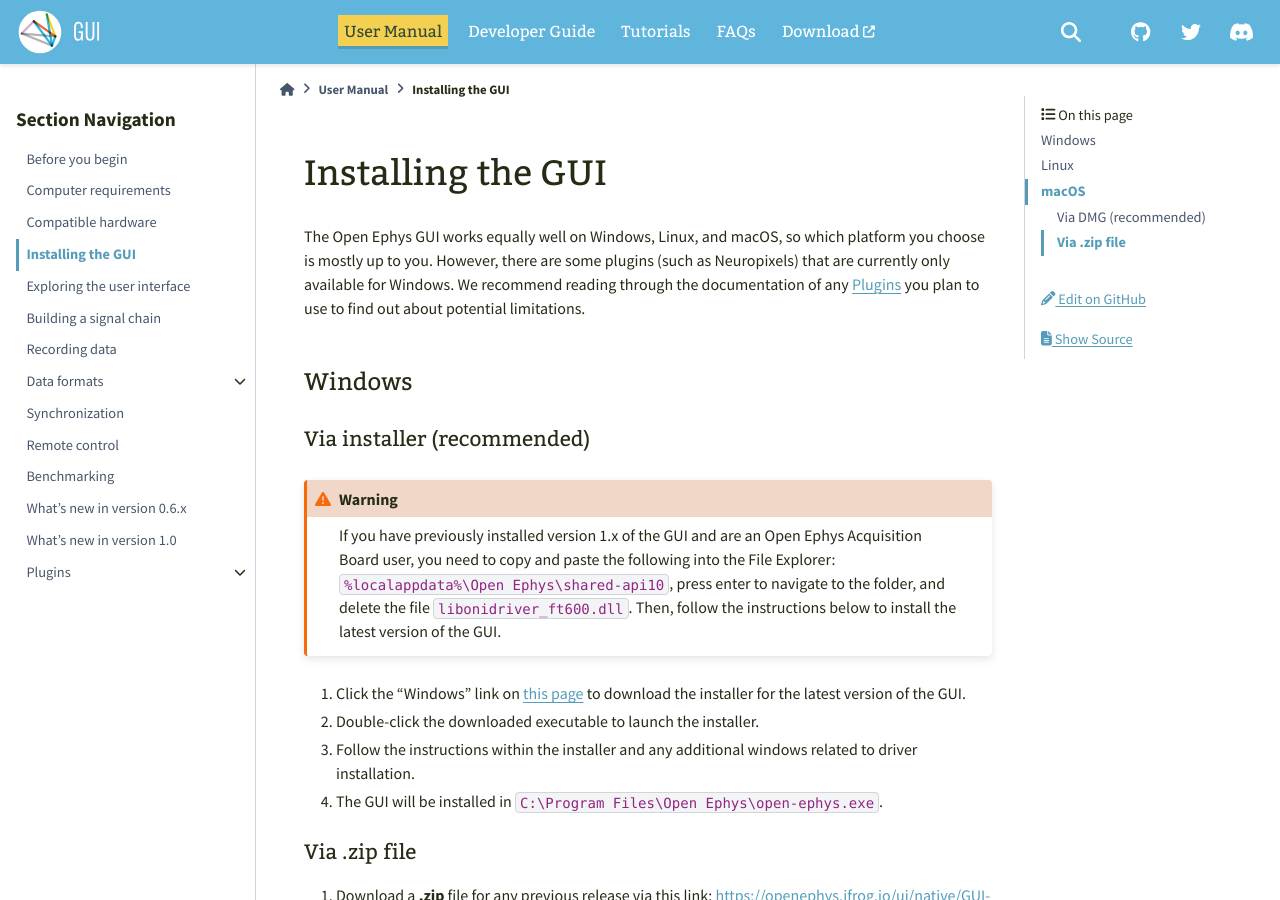
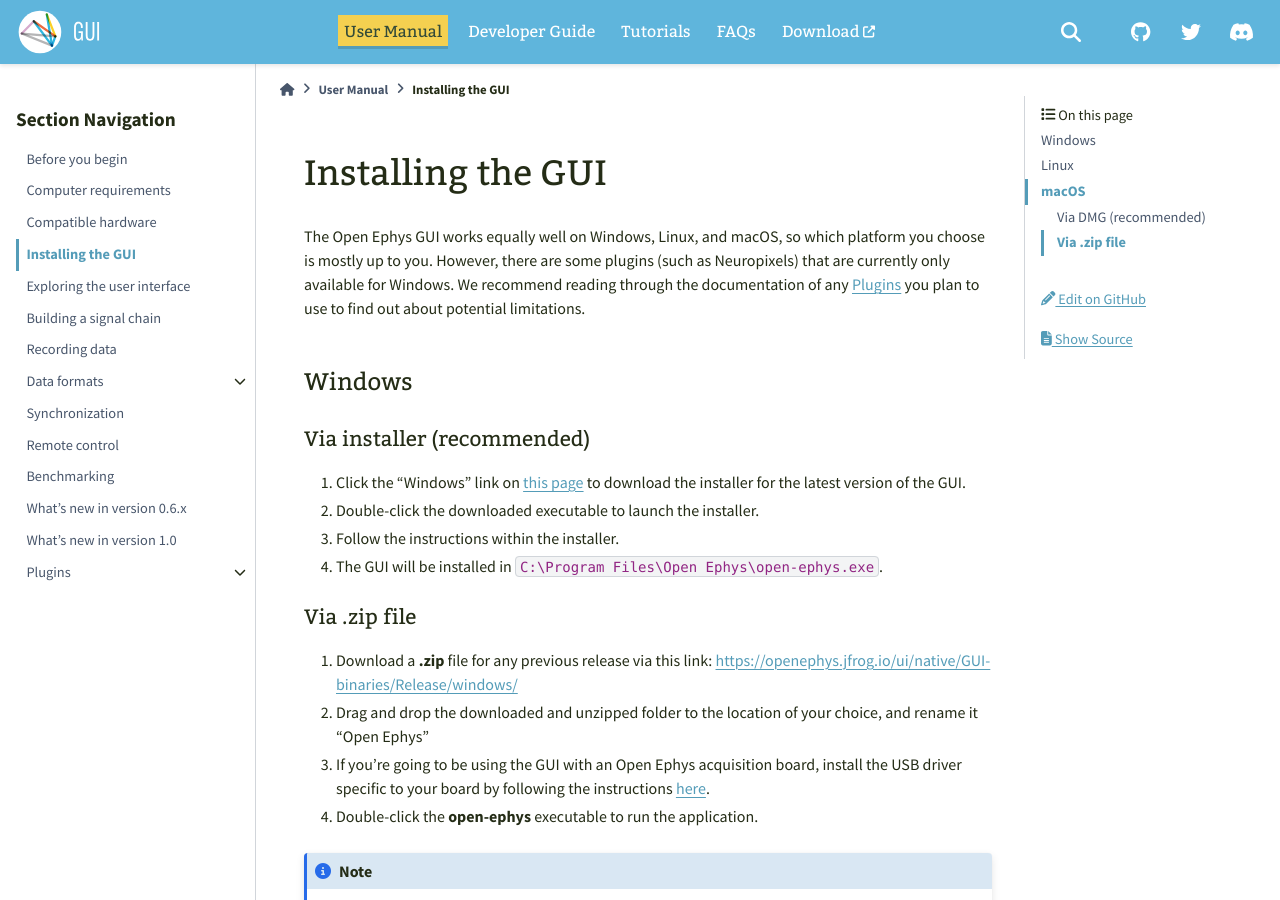
Before and after one commit to open-ephys/gui-docs, a Sphinx documentation site: the page built from source/User-Manual/Installing-the-GUI.rst, in a window 1280 px wide and 900 px high. Built offline with Sphinx 7.4.7 and the PyData theme 0.15.4, drawn with Linux system fonts in a browser that asks for light colours.

Commit message:
Remove plugin installer warning from installation instructions

```diff
--- a/source/User-Manual/Installing-the-GUI.rst
+++ b/source/User-Manual/Installing-the-GUI.rst
@@ -13,13 +13,11 @@
 Via installer (recommended)
 ----------------------------
 
-.. warning:: If you have previously installed version 1.x of the GUI and are an Open Ephys Acquisition Board user, you need to copy and paste the following into the File Explorer: :code:`%localappdata%\\Open Ephys\\shared-api10`, press enter to navigate to the folder, and delete the file :code:`libonidriver_ft600.dll`. Then, follow the instructions below to install the latest version of the GUI.
-
 1. Click the "Windows" link on `this page`_ to download the installer for the latest version of the GUI.
 
 2. Double-click the downloaded executable to launch the installer.
 
-3. Follow the instructions within the installer and any additional windows related to driver installation.
+3. Follow the instructions within the installer.
 
 4. The GUI will be installed in :code:`C:\\Program Files\\Open Ephys\\open-ephys.exe`.
 
@@ -106,4 +104,4 @@
 |
 
 .. _this page: https://open-ephys.org/gui
-.. _Visual C++ v14 Redistributable package: https://learn.microsoft.com/en-us/cpp/windows/latest-supported-vc-redist?view=msvc-170
+.. _Visual C++ v14 Redistributable package: https://aka.ms/vc14/vc_redist.x64.exe
--- a/source/conf.py
+++ b/source/conf.py
@@ -242,7 +242,8 @@
     'https://store-usa.arduino.cc/*',
     'https://openbci.com/*',
     'https://ftdichip.com/drivers/d3xx-drivers/',
-    'https://elifesciences.org/*'
+    'https://elifesciences.org/*',
+    'https://aka.ms/vc14/vc_redist.x64.exe'
 ]
 
 linkcheck_allowed_redirects = {
```
